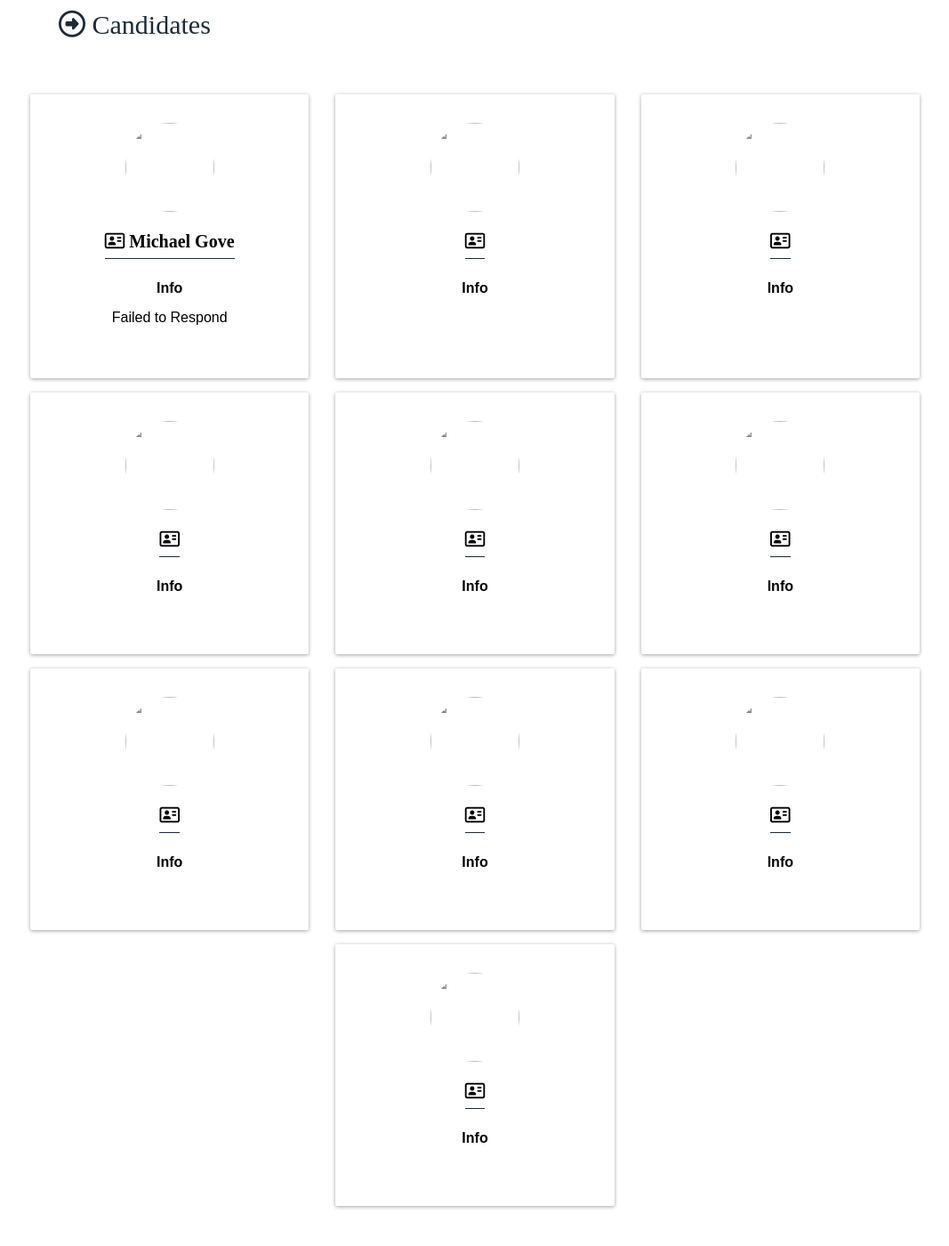
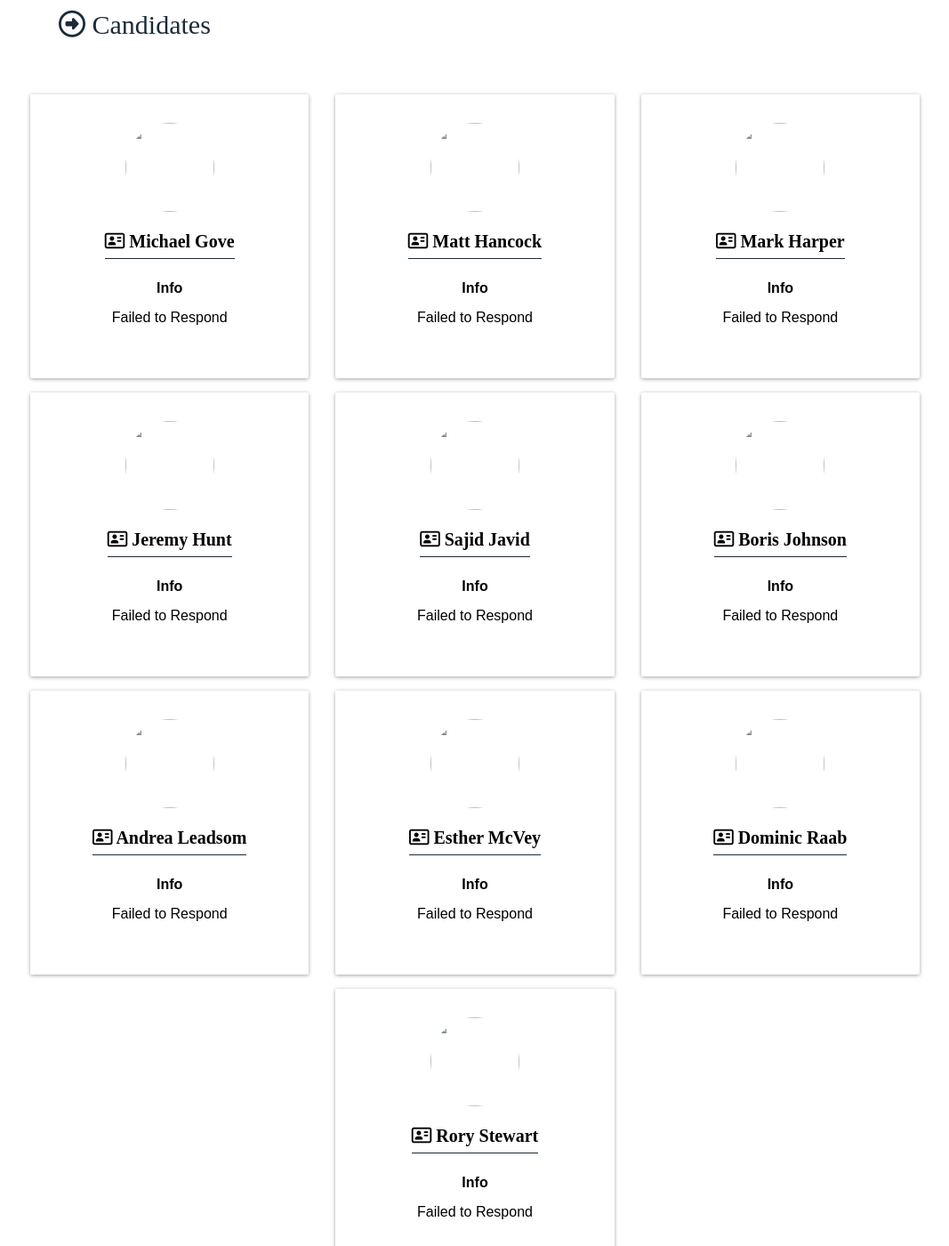
Before and after one commit to maxcoyote/tory-education-report-card, a Jekyll site: the page built from index.markdown, in a window 1280 px wide and 1400 px high, scrolled down 608 px. Shown: the whole window at 89% size, without its empty margins (106-1173 px from the left). Built offline with Jekyll 4.4.1, drawn with Linux system fonts in a browser that asks for light colours; nearby versions of some CDN libraries; some web fonts are replaced.

Commit message:
Updated Index

```diff
--- a/index.markdown
+++ b/index.markdown
@@ -42,10 +42,10 @@
     New figures released by the End Child Poverty coalition show that half a million more children are having their lives limited by poverty today than at the start of the decade.
 
     Do you agree that it should be the job of government to develop and deliver an ambitious and credible child-poverty reduction strategy?
-- Profile Image: "/uploads/matt-hancock.jpg"
-  Name: Matt Hancock
-  Info: Failed to Respond
-  Questions Text: |-
+- profile image: "/uploads/matt-hancock.jpg"
+  name: Matt Hancock
+  info: Failed to Respond
+  questions text: |-
     **Funding**
 
     The Institute for Fiscal Studies has calculated that total school spending per pupil has fallen by 8% in real terms between 2009–10 and 2017–18. School sixth forms have faced budget cuts of 21% per student since their peak in 2010–11, while further education and sixth-form college funding per student has fallen by about 8% over the same period.
@@ -81,10 +81,10 @@
     New figures released by the End Child Poverty coalition show that half a million more children are having their lives limited by poverty today than at the start of the decade.
 
     Do you agree that it should be the job of government to develop and deliver an ambitious and credible child-poverty reduction strategy?
-- Profile Image: "/uploads/mark-harper.jpg"
-  Name: Mark Harper
-  Info: Failed to Respond
-  Questions Text: |-
+- profile image: "/uploads/mark-harper.jpg"
+  name: Mark Harper
+  info: Failed to Respond
+  questions text: |-
     **Funding**
 
     The Institute for Fiscal Studies has calculated that total school spending per pupil has fallen by 8% in real terms between 2009–10 and 2017–18. School sixth forms have faced budget cuts of 21% per student since their peak in 2010–11, while further education and sixth-form college funding per student has fallen by about 8% over the same period.
@@ -120,10 +120,10 @@
     New figures released by the End Child Poverty coalition show that half a million more children are having their lives limited by poverty today than at the start of the decade.
 
     Do you agree that it should be the job of government to develop and deliver an ambitious and credible child-poverty reduction strategy?
-- Profile Image: "/uploads/jeremy-hunt.jpg"
-  Name: Jeremy Hunt
-  Info: Failed to Respond
-  Questions Text: |-
+- profile image: "/uploads/jeremy-hunt.jpg"
+  name: Jeremy Hunt
+  info: Failed to Respond
+  questions text: |-
     **Funding**
 
     The Institute for Fiscal Studies has calculated that total school spending per pupil has fallen by 8% in real terms between 2009–10 and 2017–18. School sixth forms have faced budget cuts of 21% per student since their peak in 2010–11, while further education and sixth-form college funding per student has fallen by about 8% over the same period.
@@ -159,10 +159,10 @@
     New figures released by the End Child Poverty coalition show that half a million more children are having their lives limited by poverty today than at the start of the decade.
 
     Do you agree that it should be the job of government to develop and deliver an ambitious and credible child-poverty reduction strategy?
-- Profile Image: "/uploads/sajid-javid.jpg"
-  Name: Sajid Javid
-  Info: Failed to Respond
-  Questions Text: |-
+- profile image: "/uploads/sajid-javid.jpg"
+  name: Sajid Javid
+  info: Failed to Respond
+  questions text: |-
     **Funding**
 
     The Institute for Fiscal Studies has calculated that total school spending per pupil has fallen by 8% in real terms between 2009–10 and 2017–18. School sixth forms have faced budget cuts of 21% per student since their peak in 2010–11, while further education and sixth-form college funding per student has fallen by about 8% over the same period.
@@ -198,10 +198,10 @@
     New figures released by the End Child Poverty coalition show that half a million more children are having their lives limited by poverty today than at the start of the decade.
 
     Do you agree that it should be the job of government to develop and deliver an ambitious and credible child-poverty reduction strategy?
-- Profile Image: "/uploads/boris-johnson.jpg"
-  Name: Boris Johnson
-  Info: Failed to Respond
-  Questions Text: |-
+- profile image: "/uploads/boris-johnson.jpg"
+  name: Boris Johnson
+  info: Failed to Respond
+  questions text: |-
     **Funding**
 
     The Institute for Fiscal Studies has calculated that total school spending per pupil has fallen by 8% in real terms between 2009–10 and 2017–18. School sixth forms have faced budget cuts of 21% per student since their peak in 2010–11, while further education and sixth-form college funding per student has fallen by about 8% over the same period.
@@ -237,10 +237,10 @@
     New figures released by the End Child Poverty coalition show that half a million more children are having their lives limited by poverty today than at the start of the decade.
 
     Do you agree that it should be the job of government to develop and deliver an ambitious and credible child-poverty reduction strategy?
-- Profile Image: "/uploads/andrea-leadsom.jpg"
-  Name: Andrea Leadsom
-  Info: Failed to Respond
-  Questions Text: |-
+- profile image: "/uploads/andrea-leadsom.jpg"
+  name: Andrea Leadsom
+  info: Failed to Respond
+  questions text: |-
     **Funding**
 
     The Institute for Fiscal Studies has calculated that total school spending per pupil has fallen by 8% in real terms between 2009–10 and 2017–18. School sixth forms have faced budget cuts of 21% per student since their peak in 2010–11, while further education and sixth-form college funding per student has fallen by about 8% over the same period.
@@ -276,10 +276,10 @@
     New figures released by the End Child Poverty coalition show that half a million more children are having their lives limited by poverty today than at the start of the decade.
 
     Do you agree that it should be the job of government to develop and deliver an ambitious and credible child-poverty reduction strategy?
-- Profile Image: "/uploads/esther-mcvey.jpg"
-  Name: Esther McVey
-  Info: Failed to Respond
-  Questions Text: |-
+- profile image: "/uploads/esther-mcvey.jpg"
+  name: Esther McVey
+  info: Failed to Respond
+  questions text: |-
     **Funding**
 
     The Institute for Fiscal Studies has calculated that total school spending per pupil has fallen by 8% in real terms between 2009–10 and 2017–18. School sixth forms have faced budget cuts of 21% per student since their peak in 2010–11, while further education and sixth-form college funding per student has fallen by about 8% over the same period.
@@ -315,10 +315,10 @@
     New figures released by the End Child Poverty coalition show that half a million more children are having their lives limited by poverty today than at the start of the decade.
 
     Do you agree that it should be the job of government to develop and deliver an ambitious and credible child-poverty reduction strategy?
-- Profile Image: "/uploads/dominic-raab.jpg"
-  Name: Dominic Raab
-  Info: Failed to Respond
-  Questions Text: |-
+- profile image: "/uploads/dominic-raab.jpg"
+  name: Dominic Raab
+  info: Failed to Respond
+  questions text: |-
     **Funding**
 
     The Institute for Fiscal Studies has calculated that total school spending per pupil has fallen by 8% in real terms between 2009–10 and 2017–18. School sixth forms have faced budget cuts of 21% per student since their peak in 2010–11, while further education and sixth-form college funding per student has fallen by about 8% over the same period.
@@ -354,10 +354,10 @@
     New figures released by the End Child Poverty coalition show that half a million more children are having their lives limited by poverty today than at the start of the decade.
 
     Do you agree that it should be the job of government to develop and deliver an ambitious and credible child-poverty reduction strategy?
-- Profile Image: "/uploads/rory-stewart.jpg"
-  Name: Rory Stewart
-  Info: Failed to Respond
-  Questions Text: |-
+- profile image: "/uploads/rory-stewart.jpg"
+  name: Rory Stewart
+  info: Failed to Respond
+  questions text: |-
     **Funding**
 
     The Institute for Fiscal Studies has calculated that total school spending per pupil has fallen by 8% in real terms between 2009–10 and 2017–18. School sixth forms have faced budget cuts of 21% per student since their peak in 2010–11, while further education and sixth-form college funding per student has fallen by about 8% over the same period.
```
